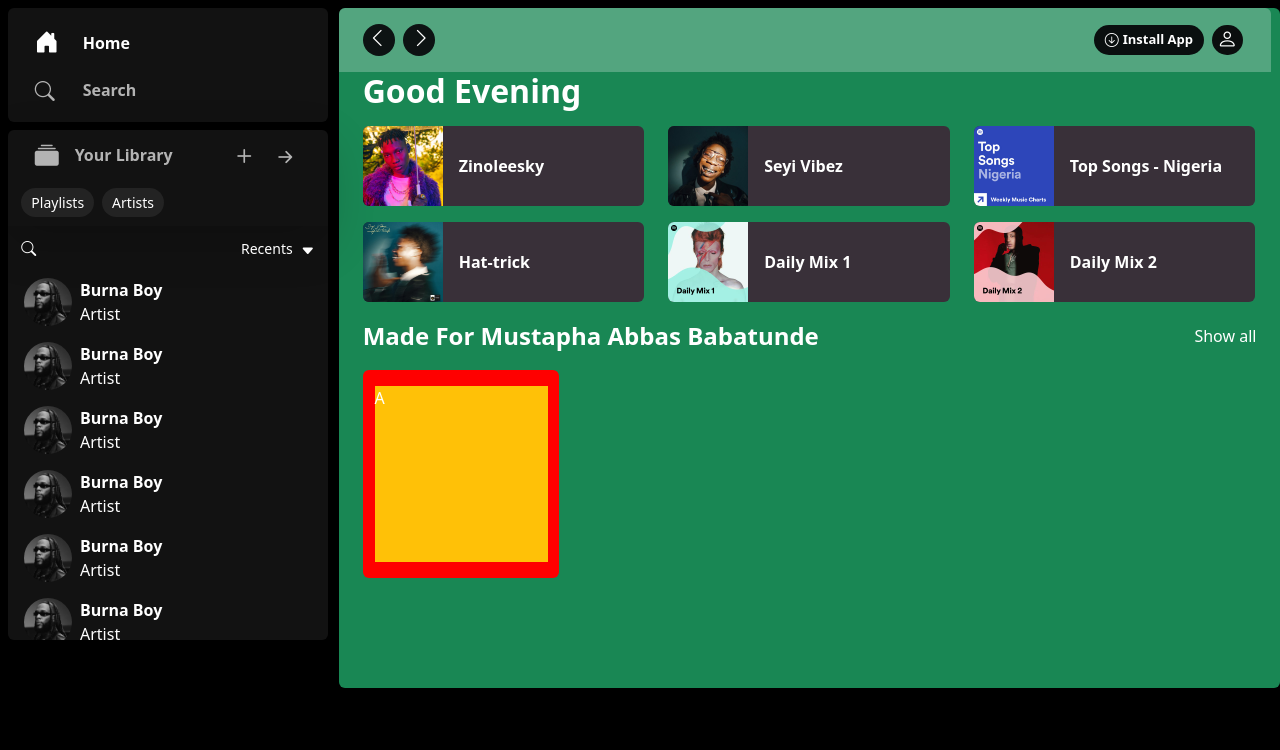
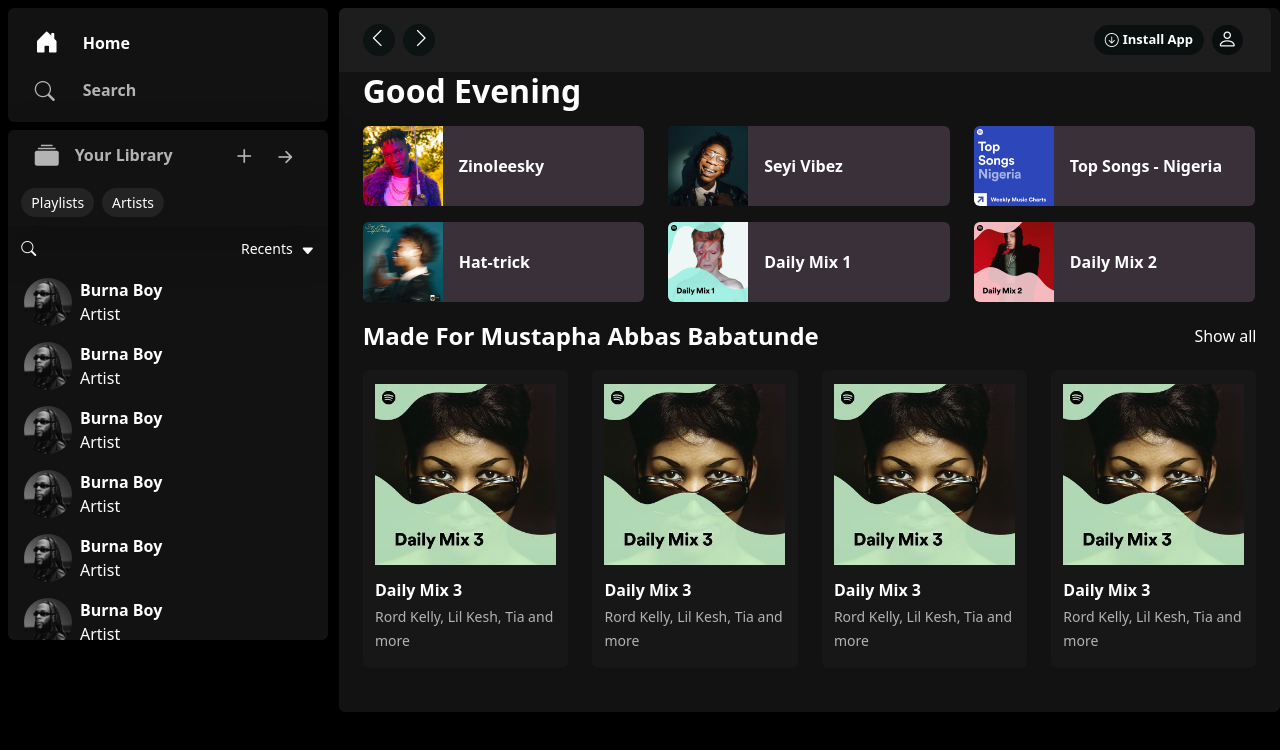
Before and after one commit to mabulous42/spotifyapp, a React (Create React App) app: page / in a window 1280 px wide. Shown: the top 750 px of the page. Built offline with nearby package versions, Linux system fonts and the light colour scheme.

Commit message:
added home section 2

```diff
--- a/src/ContentContainer.js
+++ b/src/ContentContainer.js
@@ -5,7 +5,7 @@ import HomeSection2 from './HomeSection2'
 function ContentContainer() {
     return (
         <>
-            <div className='content-container-div bg-success me-2 overflow-auto rounded'>
+            <div className='content-container-div me-2 overflow-auto rounded'>
                 <div className='content-div text-white mx-auto'>
                     <HomeSection1 />
                     <HomeSection2 />
--- a/src/HomeSection2.js
+++ b/src/HomeSection2.js
@@ -9,11 +9,40 @@ function HomeSection2() {
                     <div>Show all</div>
                 </div>
                 <div className='d-flex'>
+                    <div className='daily-mix-div py-3 rounded me-4'>
+                        <div className='daily-mix-inner-div mx-auto'>
+                            <div className='d-img-div mb-3 bg-warning d-flex align-items-center justify-content-center'>
+                                <img src={require("./image/daily-mix3.jpg")} alt="" className='w-100'/>
+                            </div>
+                            <div className='d-mix-text'>Daily Mix 3</div>
+                            <span>Rord Kelly, Lil Kesh, Tia and more</span>
+                        </div>
+                    </div>
+                    <div className='daily-mix-div py-3 rounded me-4'>
+                        <div className='daily-mix-inner-div mx-auto'>
+                            <div className='d-img-div mb-3 bg-warning d-flex align-items-center justify-content-center'>
+                                <img src={require("./image/daily-mix3.jpg")} alt="" className='w-100'/>
+                            </div>
+                            <div className='d-mix-text'>Daily Mix 3</div>
+                            <span>Rord Kelly, Lil Kesh, Tia and more</span>
+                        </div>
+                    </div>
+                    <div className='daily-mix-div py-3 rounded me-4'>
+                        <div className='daily-mix-inner-div mx-auto'>
+                            <div className='d-img-div mb-3 bg-warning d-flex align-items-center justify-content-center'>
+                                <img src={require("./image/daily-mix3.jpg")} alt="" className='w-100'/>
+                            </div>
+                            <div className='d-mix-text'>Daily Mix 3</div>
+                            <span>Rord Kelly, Lil Kesh, Tia and more</span>
+                        </div>
+                    </div>
                     <div className='daily-mix-div py-3 rounded'>
                         <div className='daily-mix-inner-div mx-auto'>
-                            <div className='d-img-div bg-warning'>A
-                                {/* <img src="" alt="" /> */}
+                            <div className='d-img-div mb-3 bg-warning d-flex align-items-center justify-content-center'>
+                                <img src={require("./image/daily-mix3.jpg")} alt="" className='w-100'/>
                             </div>
+                            <div className='d-mix-text'>Daily Mix 3</div>
+                            <span>Rord Kelly, Lil Kesh, Tia and more</span>
                         </div>
                     </div>
                 </div>
--- a/src/index.css
+++ b/src/index.css
@@ -36,8 +36,7 @@ button{
 }
 
 .nav-bar{
-  /* background-color: rgba(179, 179, 179, 1); */
-  background-color: rgba(255, 255, 255, 0.253);
+  background-color: rgba(255, 255, 255, 0.048);
   width: 99%;
 }
 
@@ -46,8 +45,9 @@ button{
 }
 
 .content-container-div{
-  height: 85vh;
+  height: 88vh;
   padding-top: 4rem;
+  background-color: rgb(18,18,18);
 }
 
 .arr-back,
@@ -205,8 +205,13 @@ button{
 }
 
 .daily-mix-div{
-  width: 22%;
-  background-color: red;
+  width: 23%;
+  background-color: rgb(23,23,23);
+  cursor: pointer;
+}
+
+.daily-mix-div:hover{
+  background-color: rgb(53, 52, 52);
 }
 
 .daily-mix-inner-div{
@@ -215,6 +220,17 @@ button{
 
 .d-img-div{
   height: 11rem;
+}
+
+.d-mix-text{
+  font-size: 16px;
+  line-height: 25.6px;
+  font-weight: 700;
+}
+
+.daily-mix-inner-div span{
+  color: rgb(179,179,179);
+  font-size: 14px;
 }
 
 ::-webkit-scrollbar {
```
